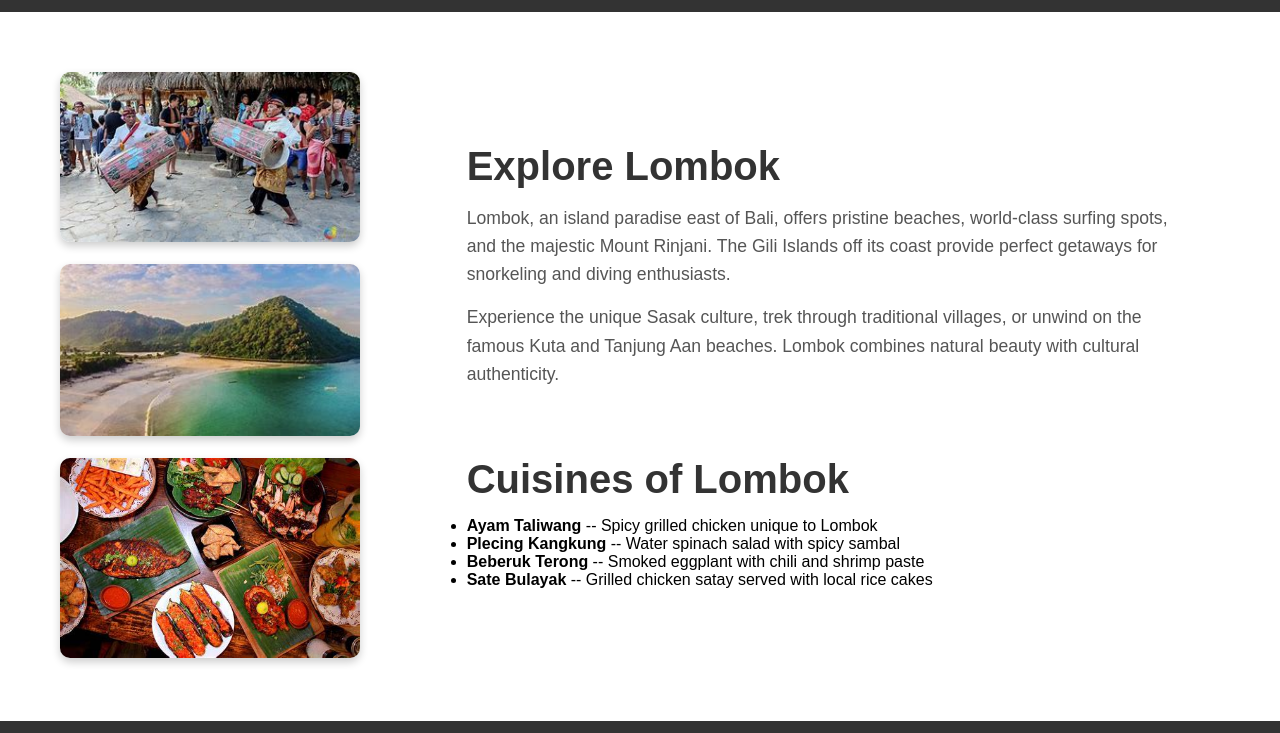
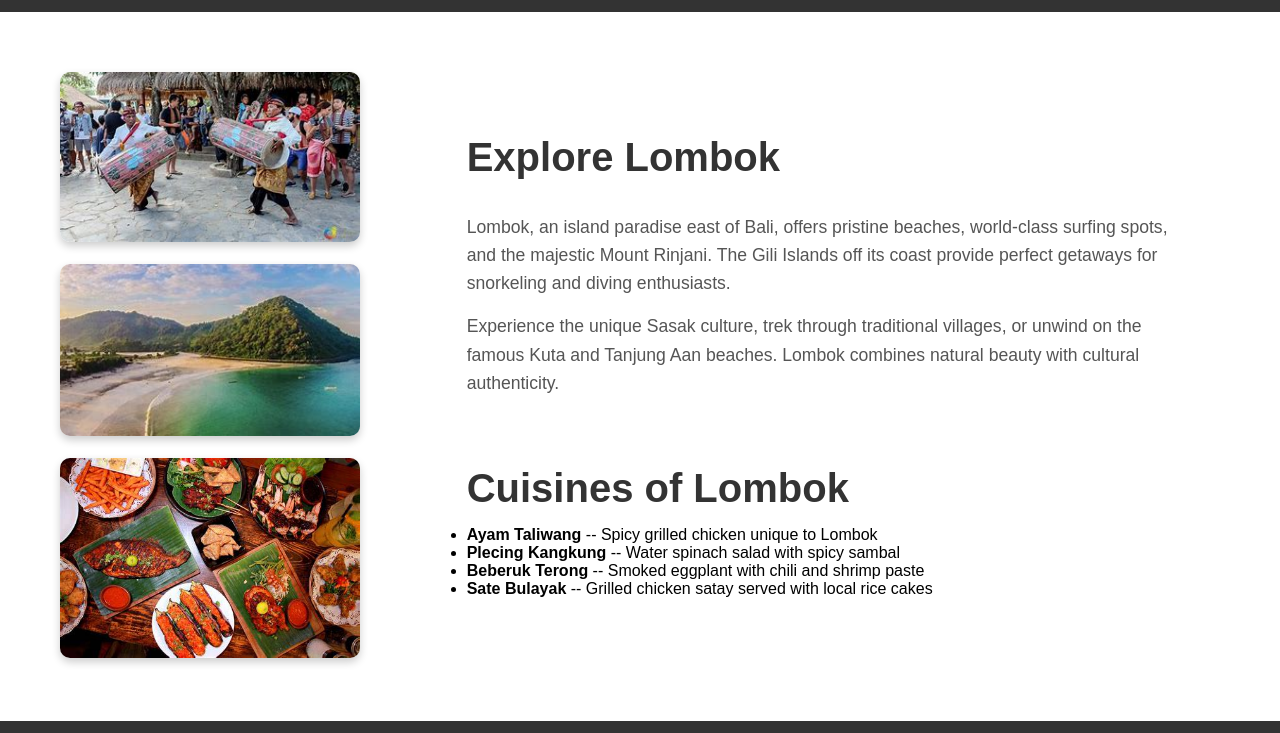
Before and after one commit to ro-lex404/Indonesia-tourism-site, a plain HTML site: page lombok.html in a window 1280 px wide. Shown: the part 78-811 px from the top of the page. Drawn offline with Linux system fonts and the light colour scheme.

Commit message:
final-commit

```diff
--- a/lombok.html
+++ b/lombok.html
@@ -27,7 +27,7 @@
             <img src="images/lombok2.jpg" alt="Lombok cuisine">
         </div>
         <div class="text-content">
-            <h1>Explore Lombok</h1>
+            <h1>Explore Lombok</h1><br>
             <p>Lombok, an island paradise east of Bali, offers pristine beaches, world-class surfing spots, and the majestic Mount Rinjani. The Gili Islands off its coast provide perfect getaways for snorkeling and diving enthusiasts.</p>
 
             <p>Experience the unique Sasak culture, trek through traditional villages, or unwind on the famous Kuta and Tanjung Aan beaches. Lombok combines natural beauty with cultural authenticity.</p>
```
